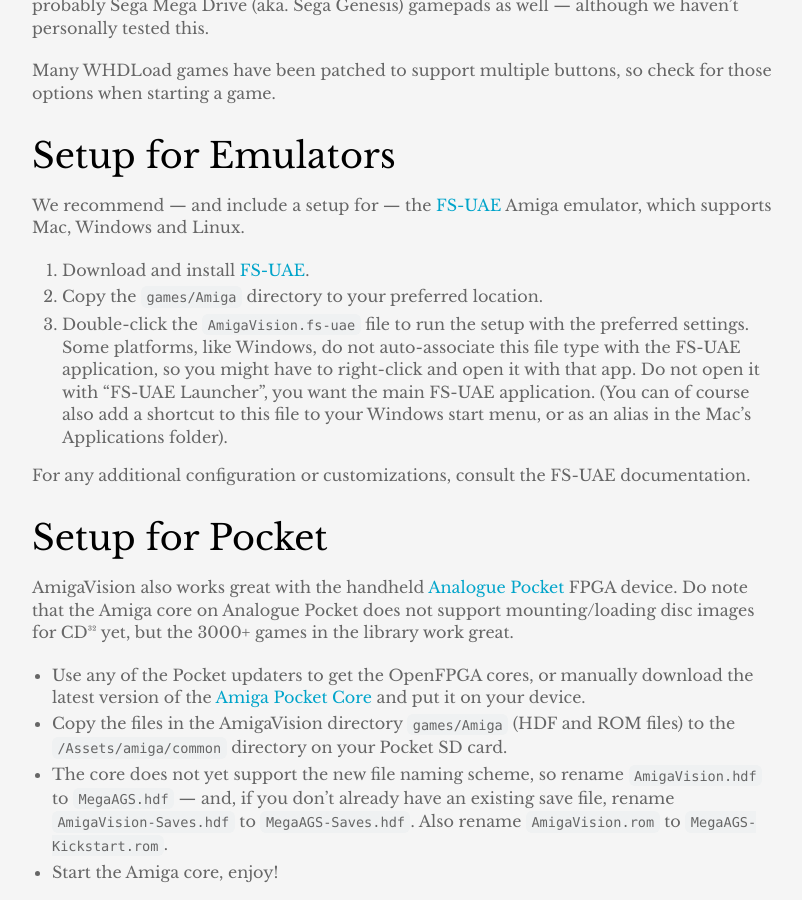
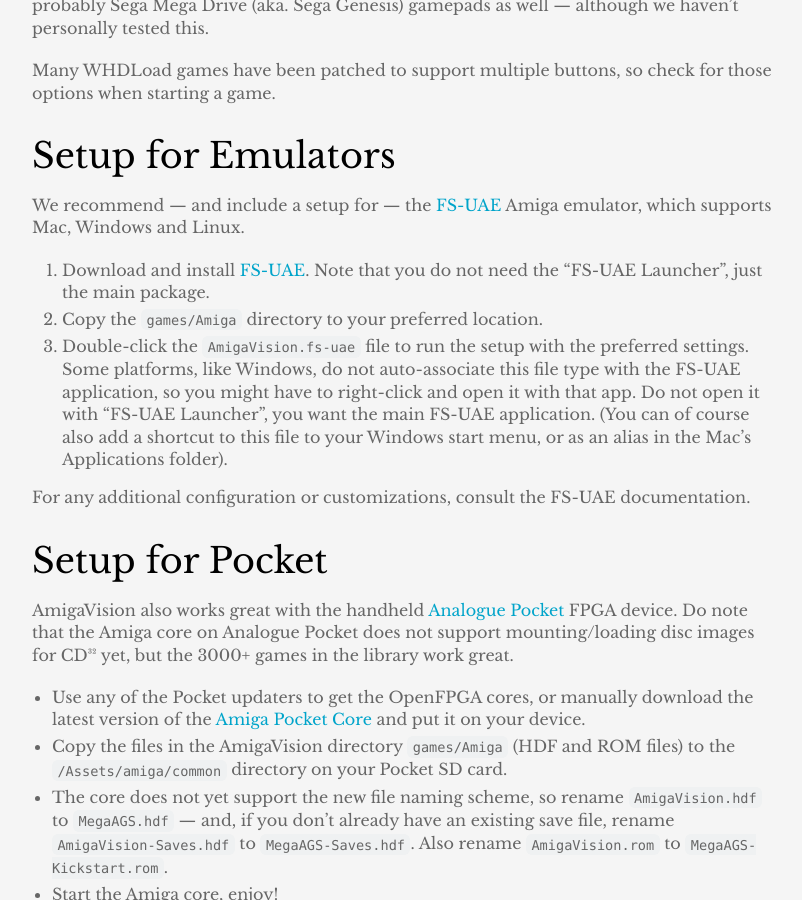
Before and after one commit to amigavision/amigavision.github.io, a Jekyll site: the page built from docs.md, in a window 1280 px wide and 900 px high, scrolled down 4012 px. Shown: the whole window, without its empty margins (233-1035 px from the left). Built offline with Jekyll 4.4.1, drawn with Linux system fonts in a browser that asks for light colours.

Commit message:
Clarify that you don’t need the FS-UAE Launcher

```diff
--- a/docs.md
+++ b/docs.md
@@ -112,7 +112,7 @@
 
 We recommend — and include a setup for — the [FS-UAE] Amiga emulator, which supports Mac, Windows and Linux.
 
-1. Download and install [FS-UAE].
+1. Download and install [FS-UAE]. Note that you do not need the "FS-UAE Launcher", just the main package.
 2. Copy the `games/Amiga` directory to your preferred location.
 3. Double-click the `AmigaVision.fs-uae` file to run the setup with the preferred settings. Some platforms, like Windows, do not auto-associate this file type with the FS-UAE application, so you might have to right-click and open it with that app. Do not open it with "FS-UAE Launcher", you want the main FS-UAE application. (You can of course also add a shortcut to this file to your Windows start menu, or as an alias in the Mac's Applications folder).
 
```
